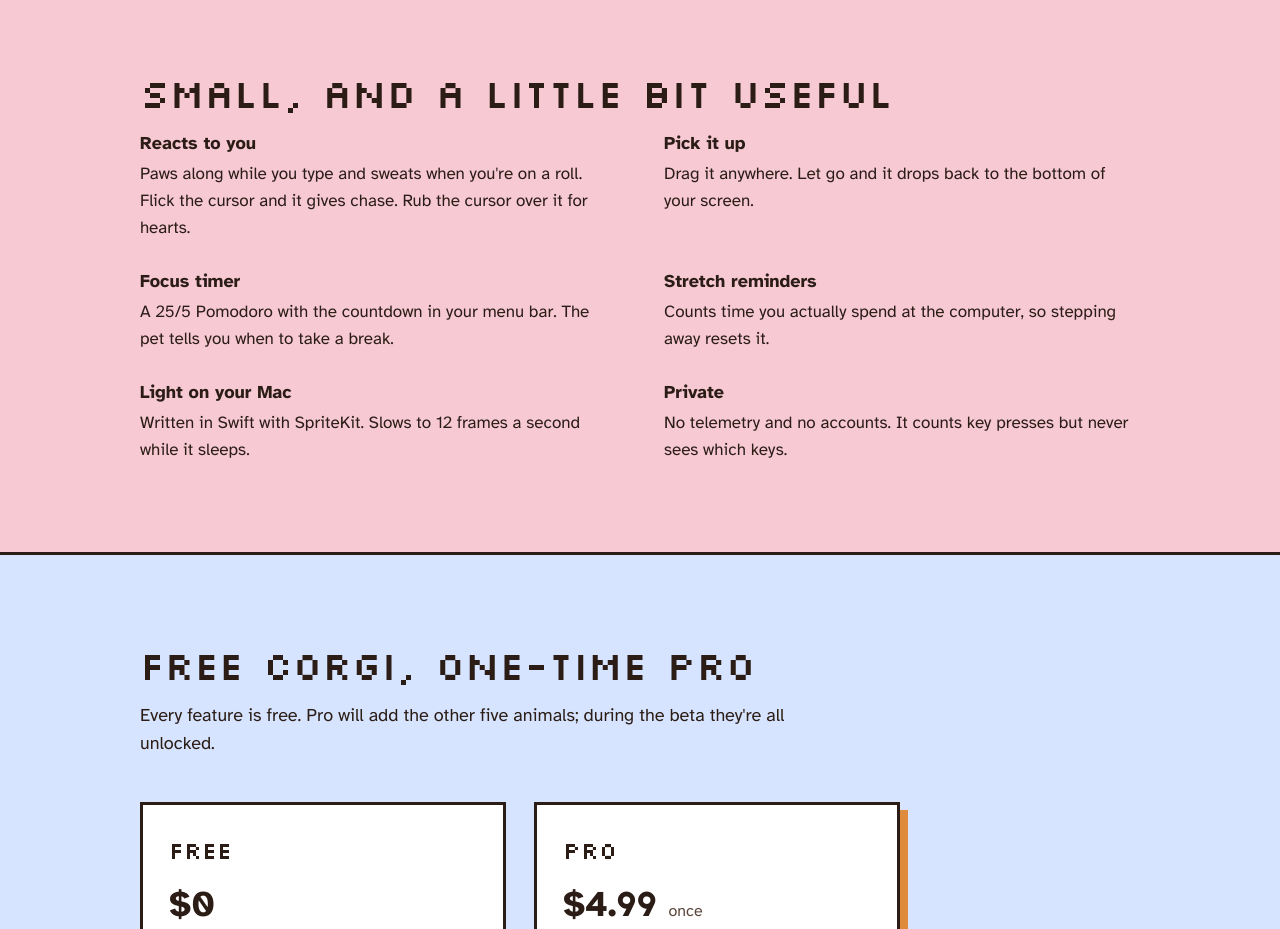
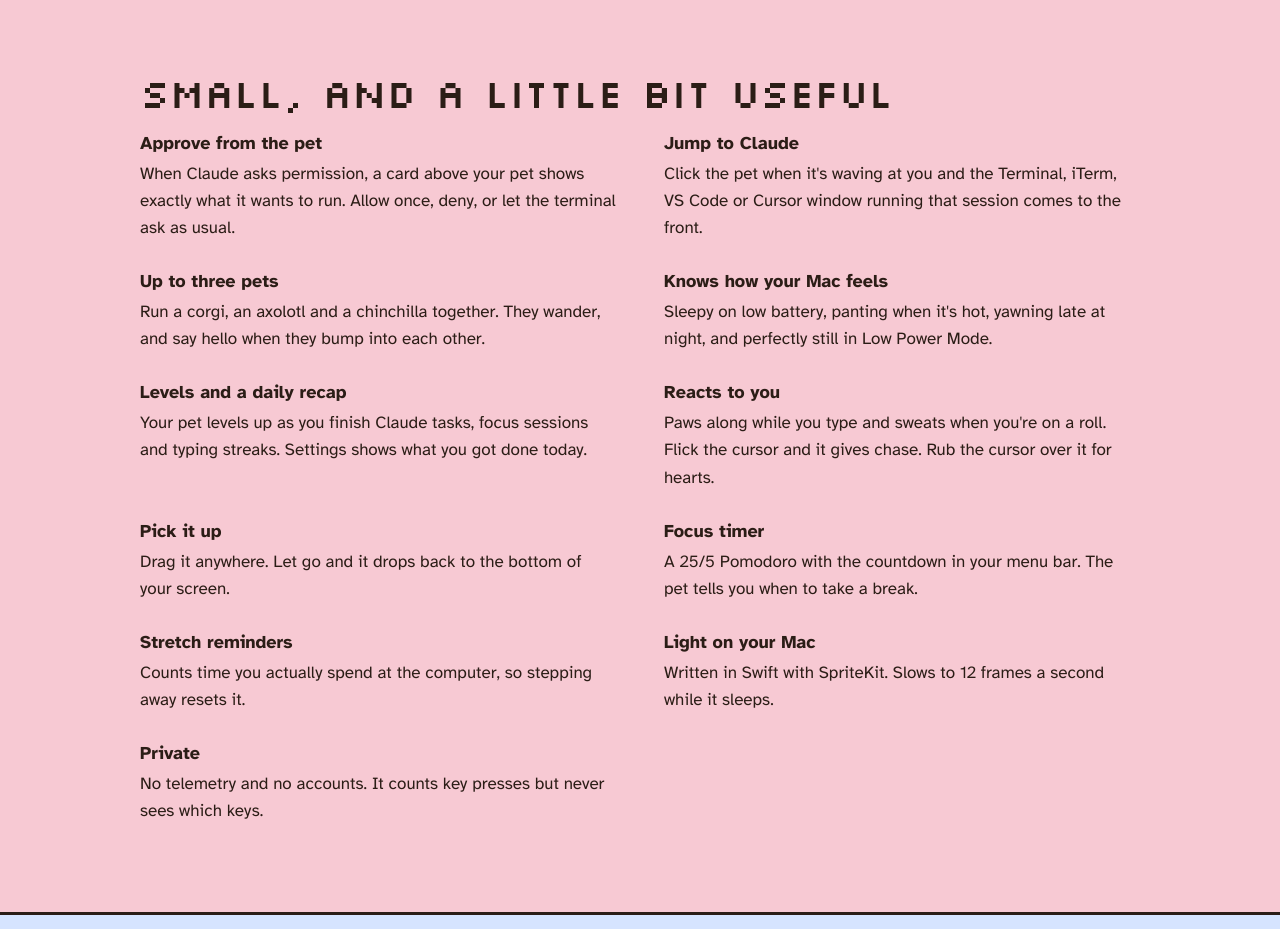
Before and after one commit to rohith1125/snootle, a plain HTML site: page index.html in a window 1280 px wide. Shown: the part 2320-3249 px from the top of the page. Drawn offline with Linux system fonts and the light colour scheme.

Commit message:
docs: README, site and status for 0.2.0
Co-Authored-By: Claude Opus 5.5 <noreply@anthropic.com>
Claude-Session: https://claude.ai/code/session_01URNcZJS2aVq2vQFnv6QgVV

```diff
--- a/index.html
+++ b/index.html
@@ -219,6 +219,11 @@ footer .wrap { display: flex; flex-wrap: wrap; gap: 8px 24px; justify-content: s
     <div class="wrap">
       <h2>Small, and a little bit useful</h2>
       <dl>
+        <div><dt>Approve from the pet</dt><dd>When Claude asks permission, a card above your pet shows exactly what it wants to run. Allow once, deny, or let the terminal ask as usual.</dd></div>
+        <div><dt>Jump to Claude</dt><dd>Click the pet when it's waving at you and the Terminal, iTerm, VS Code or Cursor window running that session comes to the front.</dd></div>
+        <div><dt>Up to three pets</dt><dd>Run a corgi, an axolotl and a chinchilla together. They wander, and say hello when they bump into each other.</dd></div>
+        <div><dt>Knows how your Mac feels</dt><dd>Sleepy on low battery, panting when it's hot, yawning late at night, and perfectly still in Low Power Mode.</dd></div>
+        <div><dt>Levels and a daily recap</dt><dd>Your pet levels up as you finish Claude tasks, focus sessions and typing streaks. Settings shows what you got done today.</dd></div>
         <div><dt>Reacts to you</dt><dd>Paws along while you type and sweats when you're on a roll. Flick the cursor and it gives chase. Rub the cursor over it for hearts.</dd></div>
         <div><dt>Pick it up</dt><dd>Drag it anywhere. Let go and it drops back to the bottom of your screen.</dd></div>
         <div><dt>Focus timer</dt><dd>A 25/5 Pomodoro with the countdown in your menu bar. The pet tells you when to take a break.</dd></div>
```
